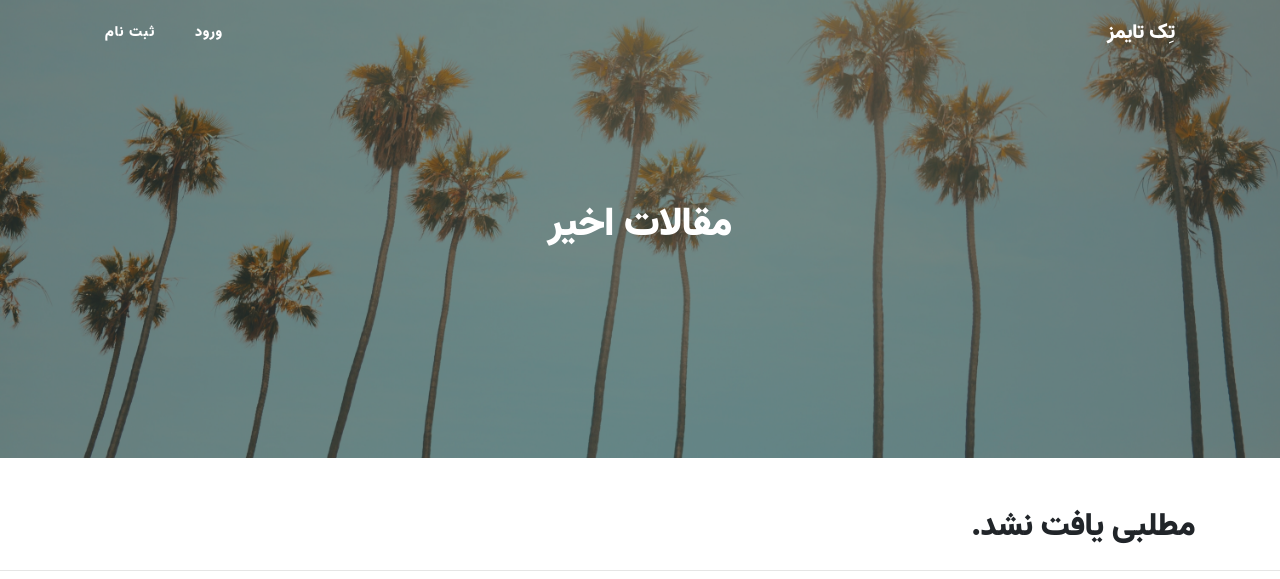
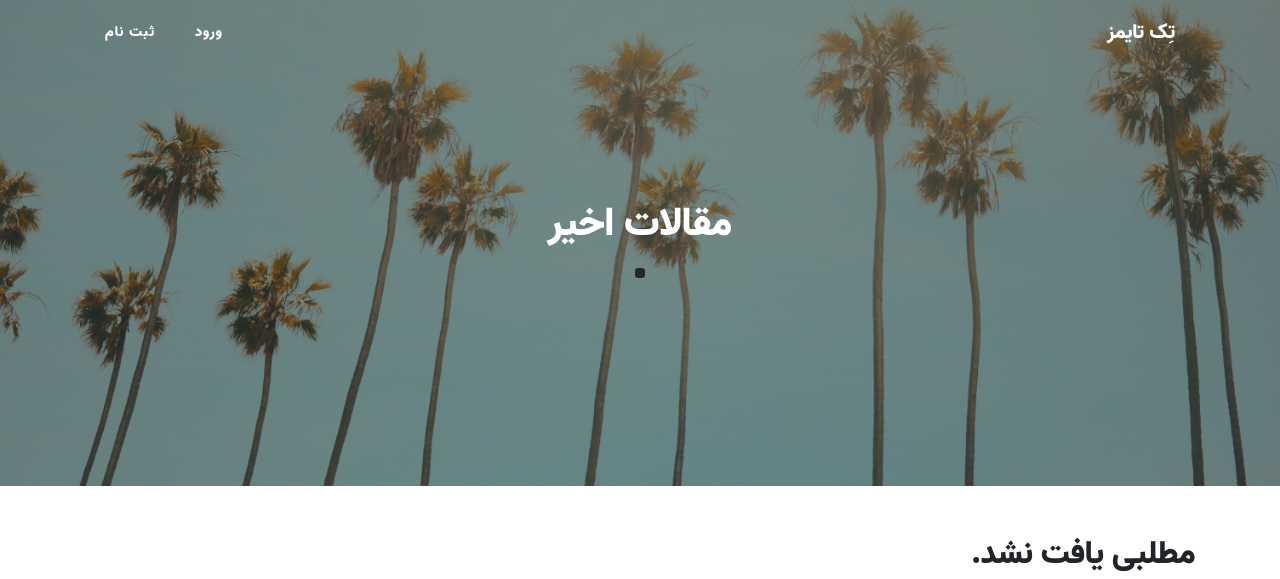
Before and after one commit to behnambm/tech-times, a Django app: page / in a window 1280 px wide. Shown: the top 579 px of the page. Run offline with Django 3.2, Linux system fonts and the light colour scheme; data that the repository does not hold is empty; some libraries are stand-ins or nearby versions.

```diff
--- a/static/blog/css/rtl.css
+++ b/static/blog/css/rtl.css
@@ -88,3 +88,10 @@ a, p {
     color: #888;
     font-size: 0.85rem;
 }
+
+div.site-heading span.subheading {
+    background-color: #151515d6;
+    padding: 5px;
+    border-radius: 3px;
+    display: inline-block !important;
+}
```
Also changed, not shown: config/settings.py (+6 -1 lines).
